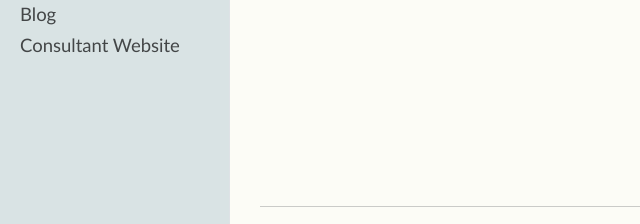
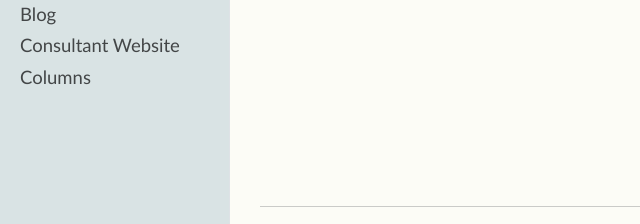
Before and after one commit to arslankhalid-1/website, a plain HTML site: page index.html in a window 1280 px wide. Shown: the part 390-614 px from the top of the page, 0-640 px from the left. Drawn offline with Linux system fonts and the light colour scheme.

Commit message:
Add files via upload

```diff
--- a/index.html
+++ b/index.html
@@ -165,6 +165,11 @@ ul.task-list li input[type="checkbox"] {
   <a href="https://arslank87.wixsite.com/arslankhalid" class="sidebar-item-text sidebar-link">Consultant Website</a>
   </div>
 </li>
+        <li class="sidebar-item">
+  <div class="sidebar-item-container">
+  <a href="https://archive.pakistantoday.com.pk/author/arslan-khalid/" class="sidebar-item-text sidebar-link">Columns</a>
+  </div>
+</li>
     </ul>
     </div>
 </nav>
--- a/sitemap.xml
+++ b/sitemap.xml
@@ -10,7 +10,7 @@
   </url>
   <url>
     <loc>https://arslank87.wixsite.com/arslankhalid/index.html</loc>
-    <lastmod>2023-02-07T08:53:59.864Z</lastmod>
+    <lastmod>2023-02-08T21:19:26.311Z</lastmod>
   </url>
   <url>
     <loc>https://arslank87.wixsite.com/arslankhalid/about.html</loc>
```
